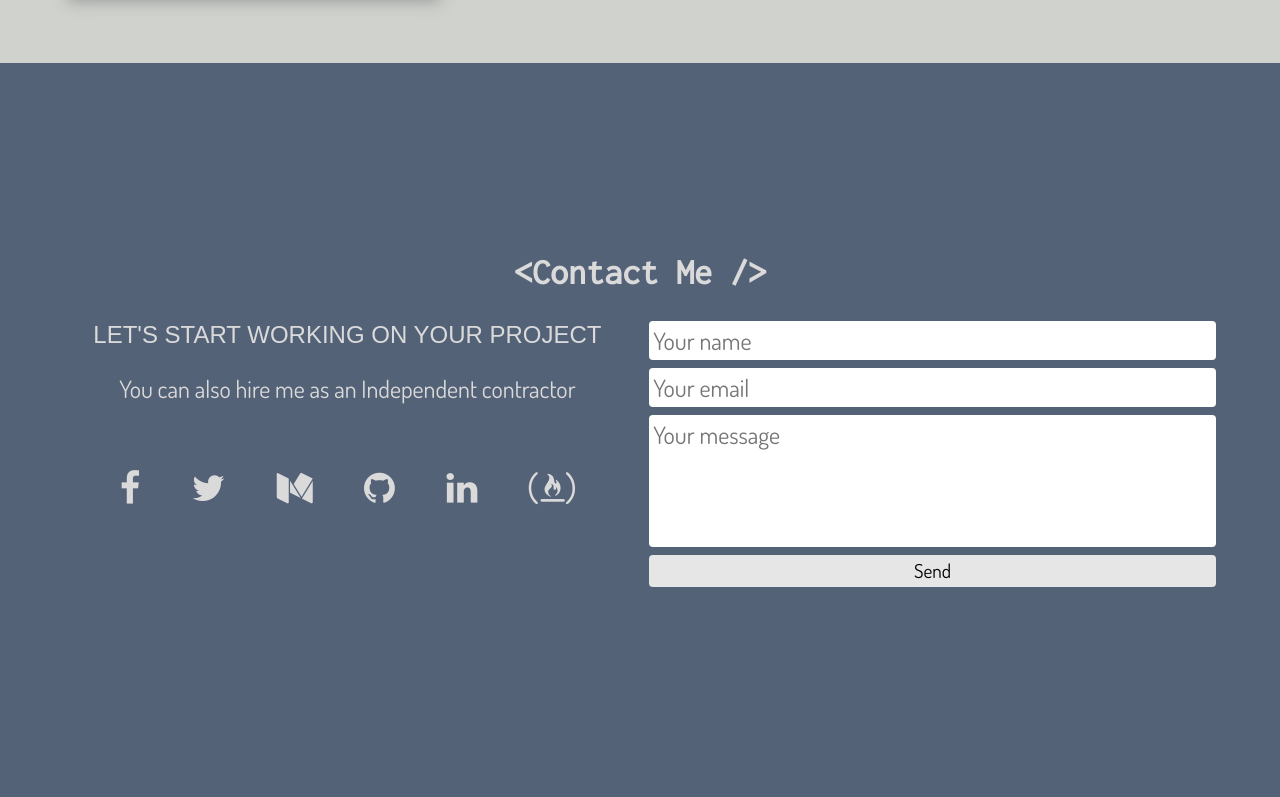
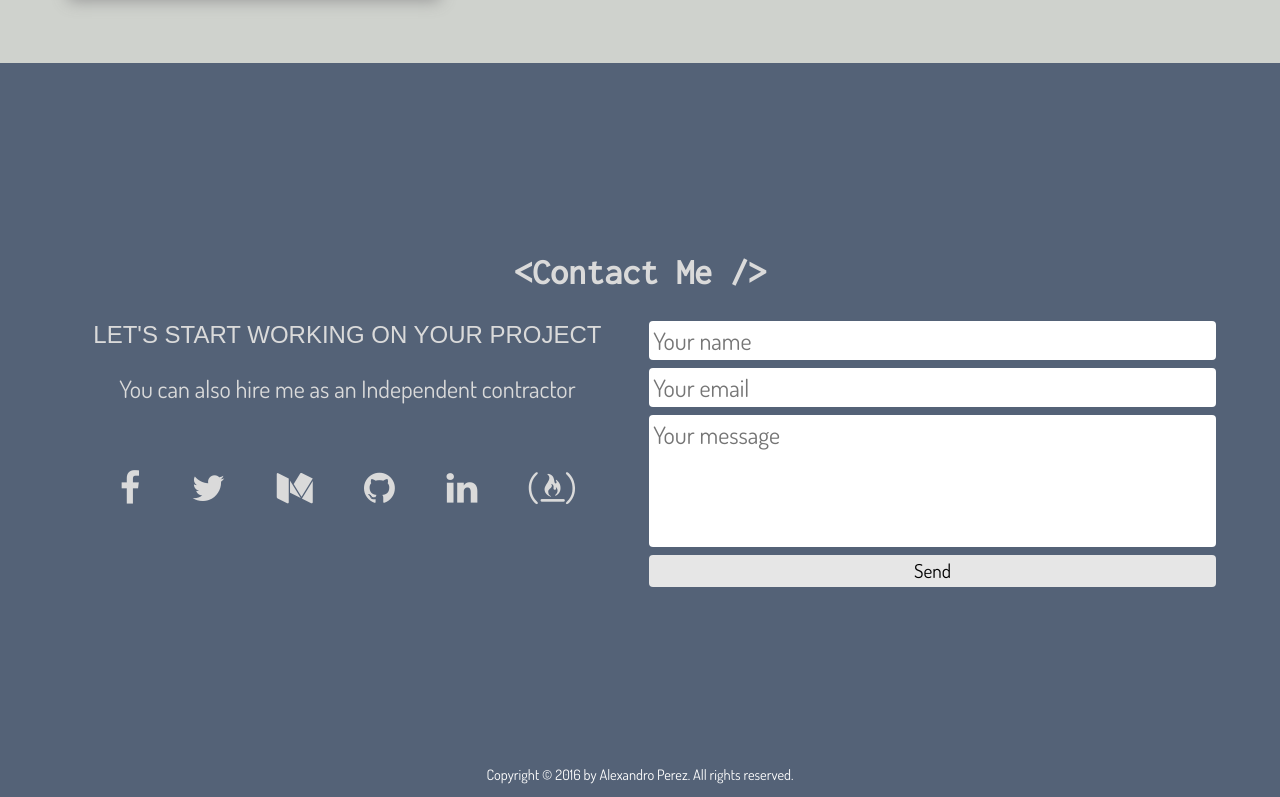
Before and after one commit to AlexandroPerezPortfolio/portfolio, a plain HTML site: page index.html in a window 1280 px wide. Shown: the part 3266-4063 px from the top of the page. Drawn offline with nearby package versions, Linux system fonts and the light colour scheme; a web font is replaced by a local one.

Commit message:
hotfix skill card size to better fit small and big devices

```diff
--- a/assets/style.css
+++ b/assets/style.css
@@ -158,8 +158,14 @@ background-image: url("https://www.transparenttextures.com/patterns/black-linen.
 	margin: 5px;
   background-color: white;
   padding: 25px 15px 15px 15px;
-  width: 140px;
+  width: 200px;
   box-sizing: border-box;
+}
+@media only screen and (max-width: 600px) {
+  .skills li {
+    width: 140px;
+  }
+
 }
 
 
@@ -415,9 +421,17 @@ background-image: url("https://www.transparenttextures.com/patterns/black-linen.
   color: #ec8013;
 }
 
+#copyright {
+  position: absolute;
+  bottom: 0;
+  text-align: center;
+  font-size: .6em;
+  color: white;
+  width: 100%;
 
+}
 
-.typed-cursor{
+.typed-cursor {
     opacity: 1;
     -webkit-animation: blink 0.7s infinite;
     -moz-animation: blink 0.7s infinite;
--- a/index.html
+++ b/index.html
@@ -401,7 +401,13 @@
 
 
   </div>
+
+  <div id="copyright">
+    <p>Copyright © 2016 by Alexandro Perez. All rights reserved.</p>
+  </div>
+
 </div>
+
 
 </div>
 <script type="text/javascript" src="https://cdnjs.cloudflare.com/ajax/libs/jquery/3.0.0/jquery.min.js"></script>
```
